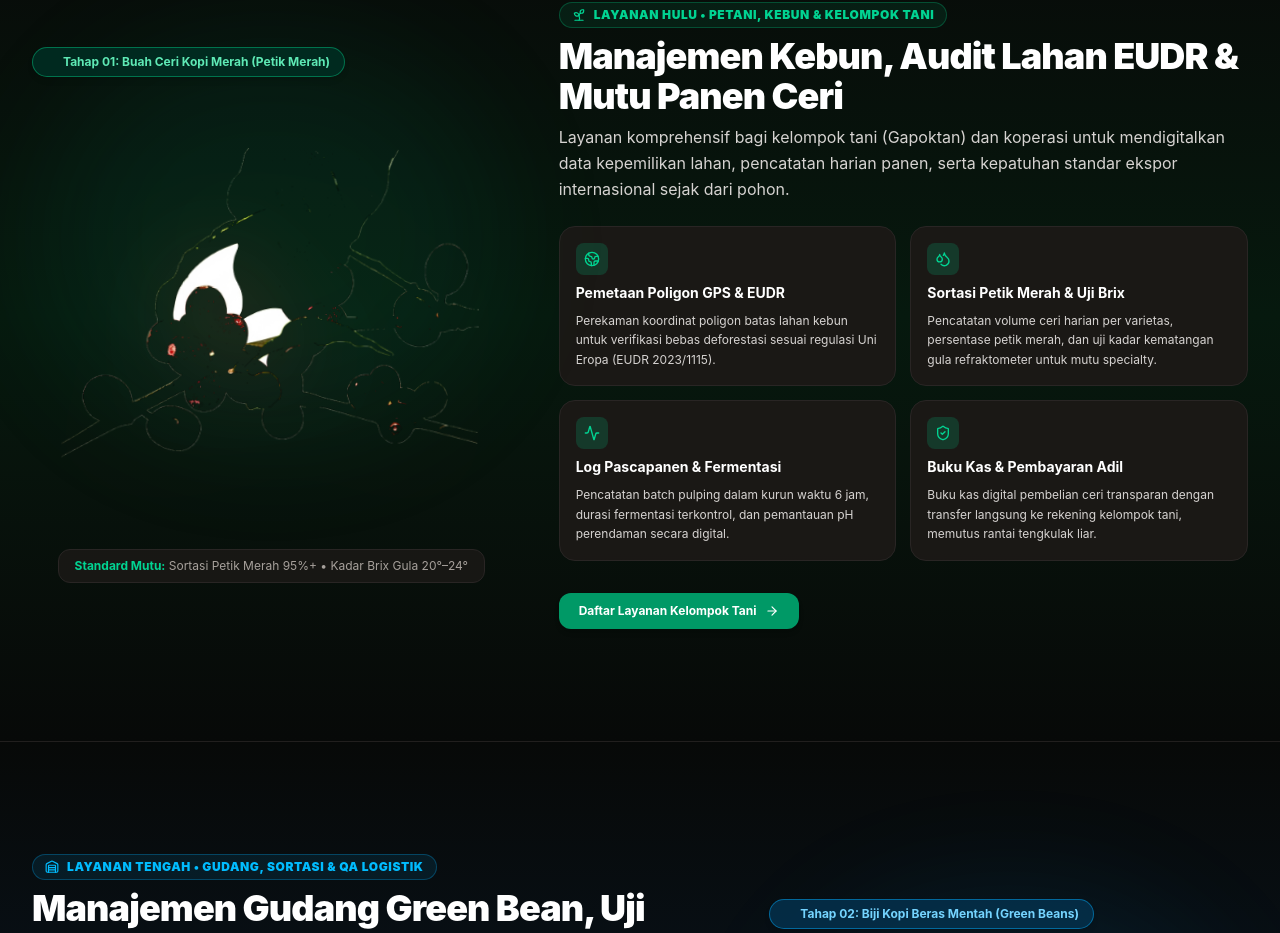
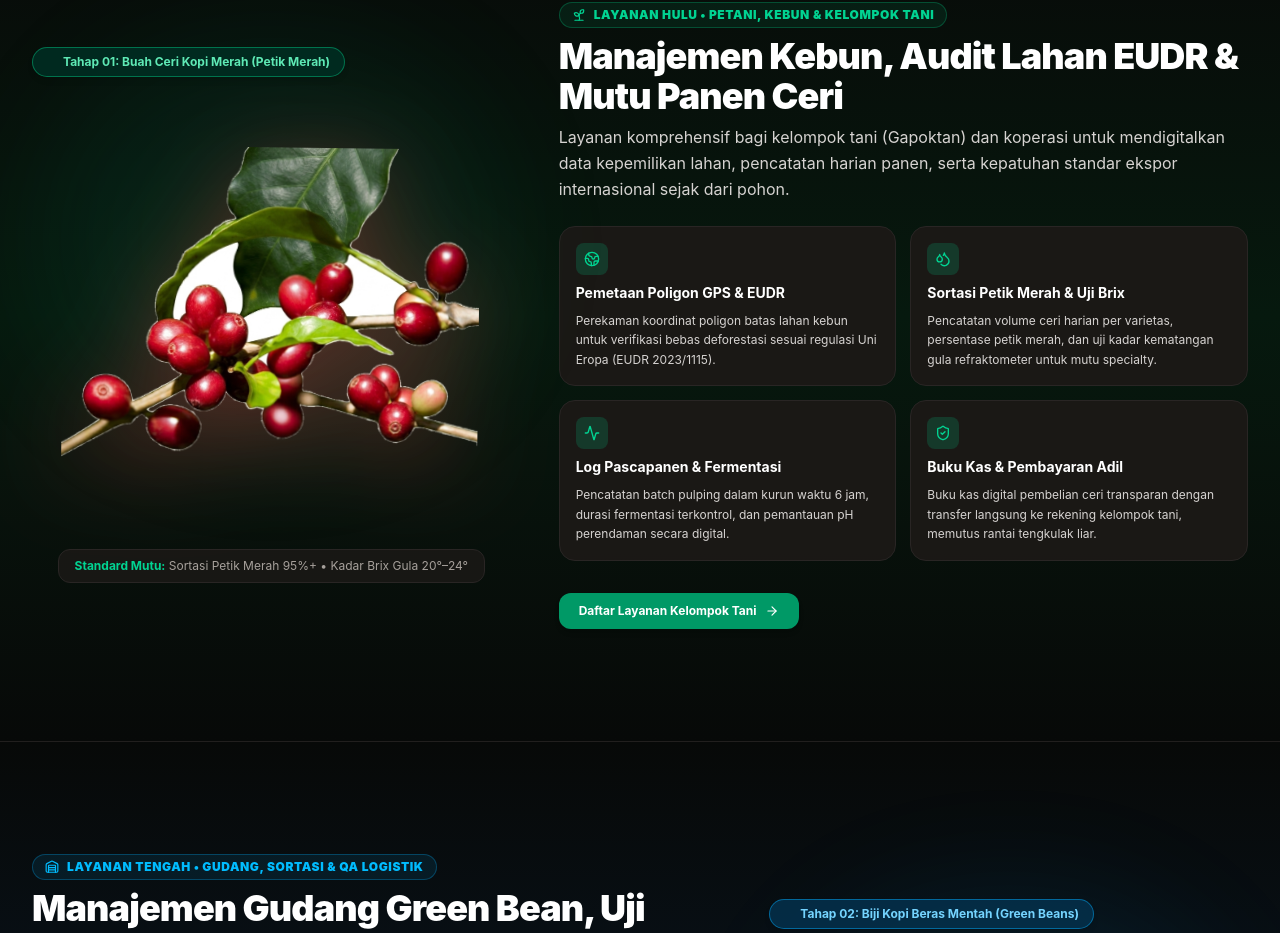
Before and after one commit to ashabilsyauqi/circular-trace-v.2, a React (Vite) app: page / in a window 1280 px wide. Shown: the part 2208-3141 px from the top of the page. Built offline with nearby package versions, Linux system fonts and the light colour scheme; no server answers.

Commit message:
fix(services): ganti asset ke fresh_cherries_branch.png untuk bypass cache browser dan tampilkan ceri merah pada ranting

```diff
--- a/src/components/landing/ServicesShowcaseSection.tsx
+++ b/src/components/landing/ServicesShowcaseSection.tsx
@@ -150,8 +150,8 @@ export const ServicesShowcaseSection: React.FC = () => {
               {/* Image Frame */}
               <div className="relative w-full max-w-md aspect-square flex items-center justify-center p-4 z-10">
                 <img
-                  src="/images/coffee_cherries.png"
-                  alt="Buah Ceri Kopi Merah Segar Hasil Petik Kebun"
+                  src="/images/fresh_cherries_branch.png"
+                  alt="Buah Ceri Kopi Merah Segar Petik Kebun"
                   className="w-full h-auto max-h-[360px] object-contain drop-shadow-[0_20px_45px_rgba(239,68,68,0.35)] animate-cct-float"
                 />
               </div>
```
Also changed, not shown: public/images/coffee_cherries.png, public/images/fresh_cherries_branch.png (added).
